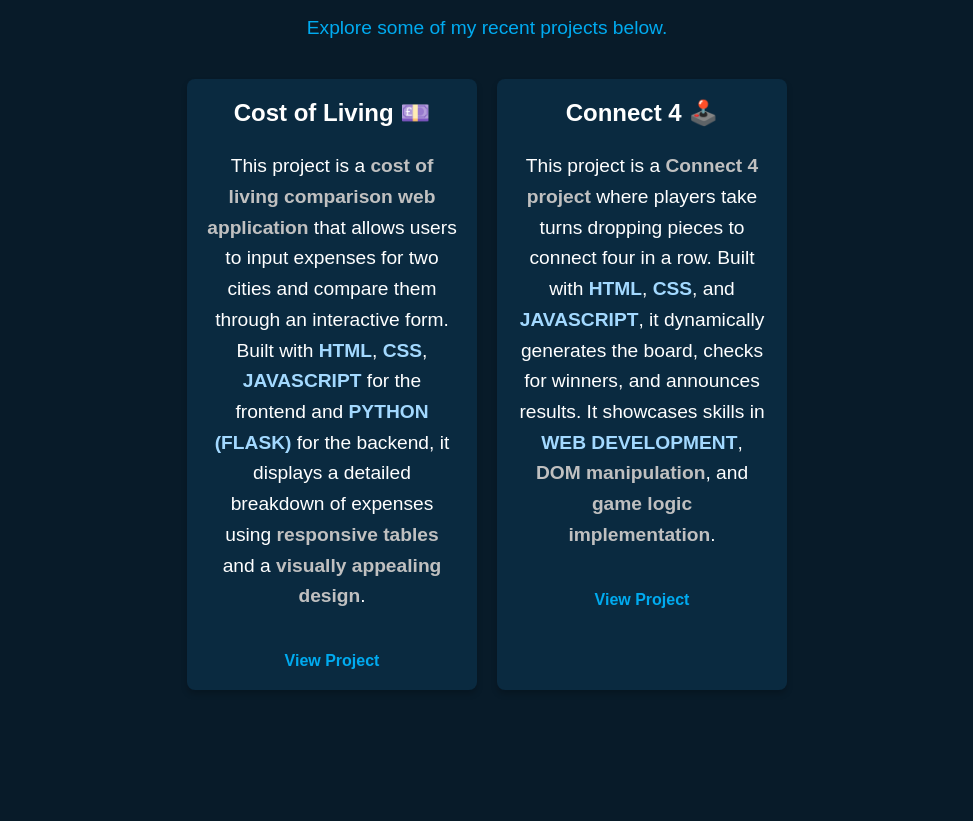
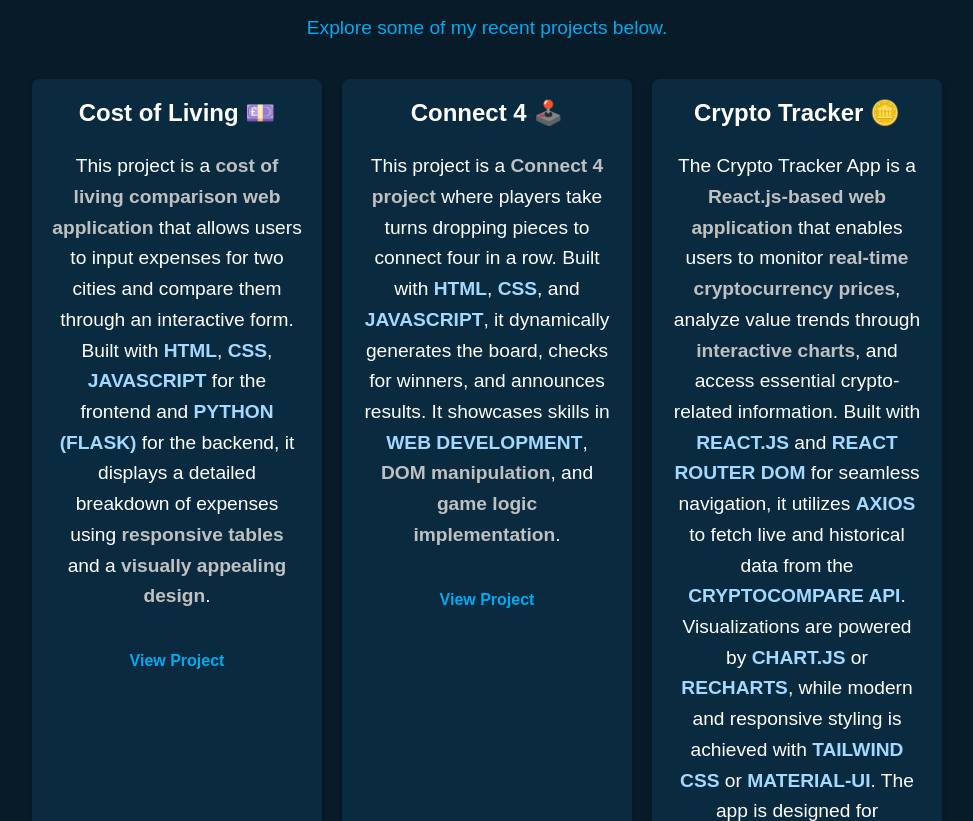
Before and after one commit to HakimM16/Portfolio-website, a plain HTML site: page templates/portfolio.html in a window 1280 px wide. Shown: the part 131-952 px from the top of the page, without its empty margins (153-1126 px from the left). Before the commit the page ends 871 px from the top, so only its background shows below. Drawn offline with Linux system fonts and the light colour scheme.

Commit message:
Added Crypto tracker project

```diff
--- a/templates/portfolio.html
+++ b/templates/portfolio.html
@@ -38,6 +38,22 @@
                 </p>
                 <a href="https://connect-4-9ehl.vercel.app">View Project</a>
             </div>
+            <div class="portfolio-item fade-in">
+                <h3>Crypto Tracker 🪙</h3>
+                <p class="project-description">
+                    The Crypto Tracker App is a <strong>React.js-based web application</strong> that enables users to monitor
+                    <strong>real-time cryptocurrency prices</strong>, analyze value trends through <strong>interactive charts</strong>,
+                    and access essential crypto-related information. Built with
+                    <span class="highlighter">React.js</span> and <span class="highlighter">React Router DOM</span> for seamless navigation,
+                    it utilizes <span class="highlighter">Axios</span> to fetch live and historical data from the
+                    <span class="highlighter">CryptoCompare API</span>. Visualizations are powered by
+                    <span class="highlighter">Chart.js</span> or <span class="highlighter">Recharts</span>, while modern and responsive
+                    styling is achieved with <span class="highlighter">Tailwind CSS</span> or
+                    <span class="highlighter">Material-UI</span>. The app is designed for
+                    <strong>cryptocurrency enthusiasts</strong> to stay updated and make informed decisions effortlessly.
+                </p>
+                <a href="https://crypto-tracker-tau-ten.vercel.app">View Project</a>
+            </div>
             <!--
             <div class="portfolio-item fade-in">
                 <h3>Project 3</h3>
```
